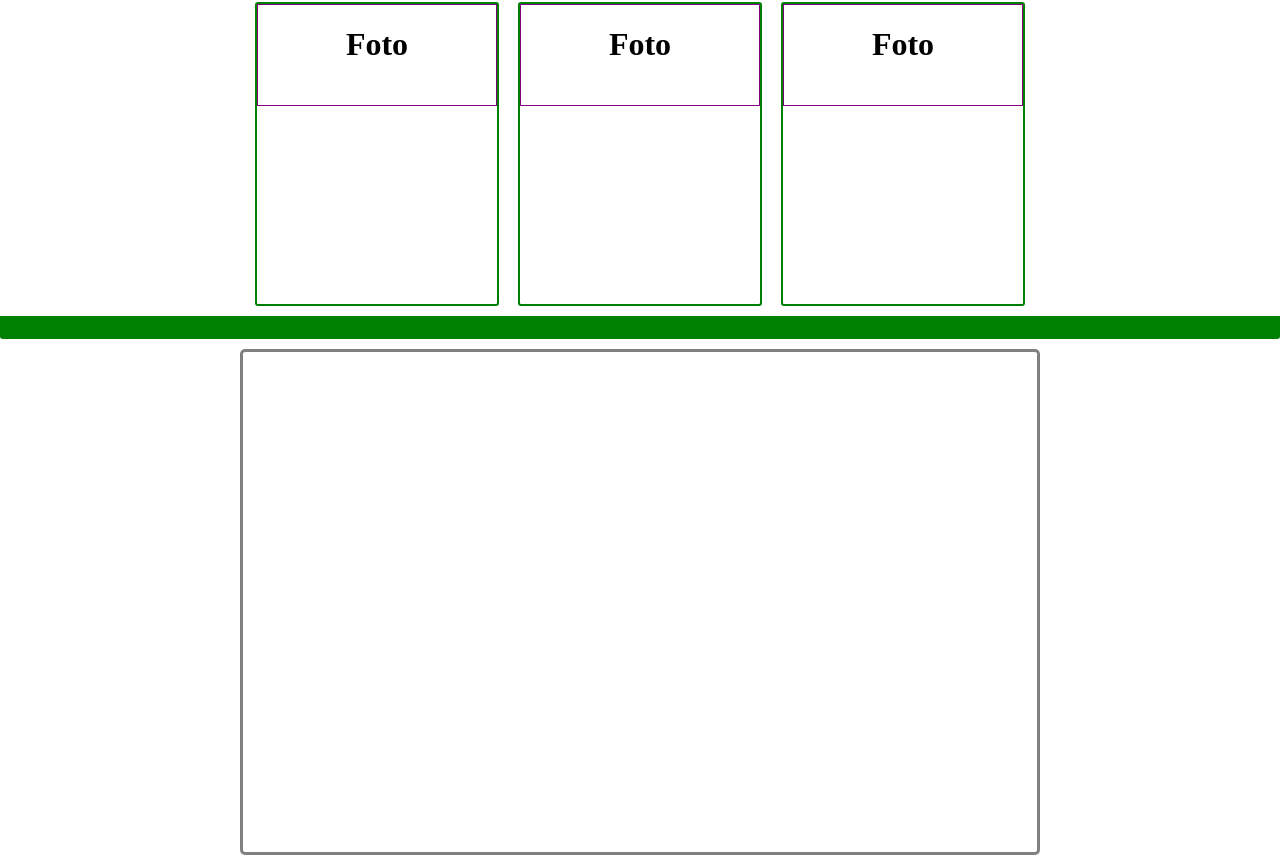
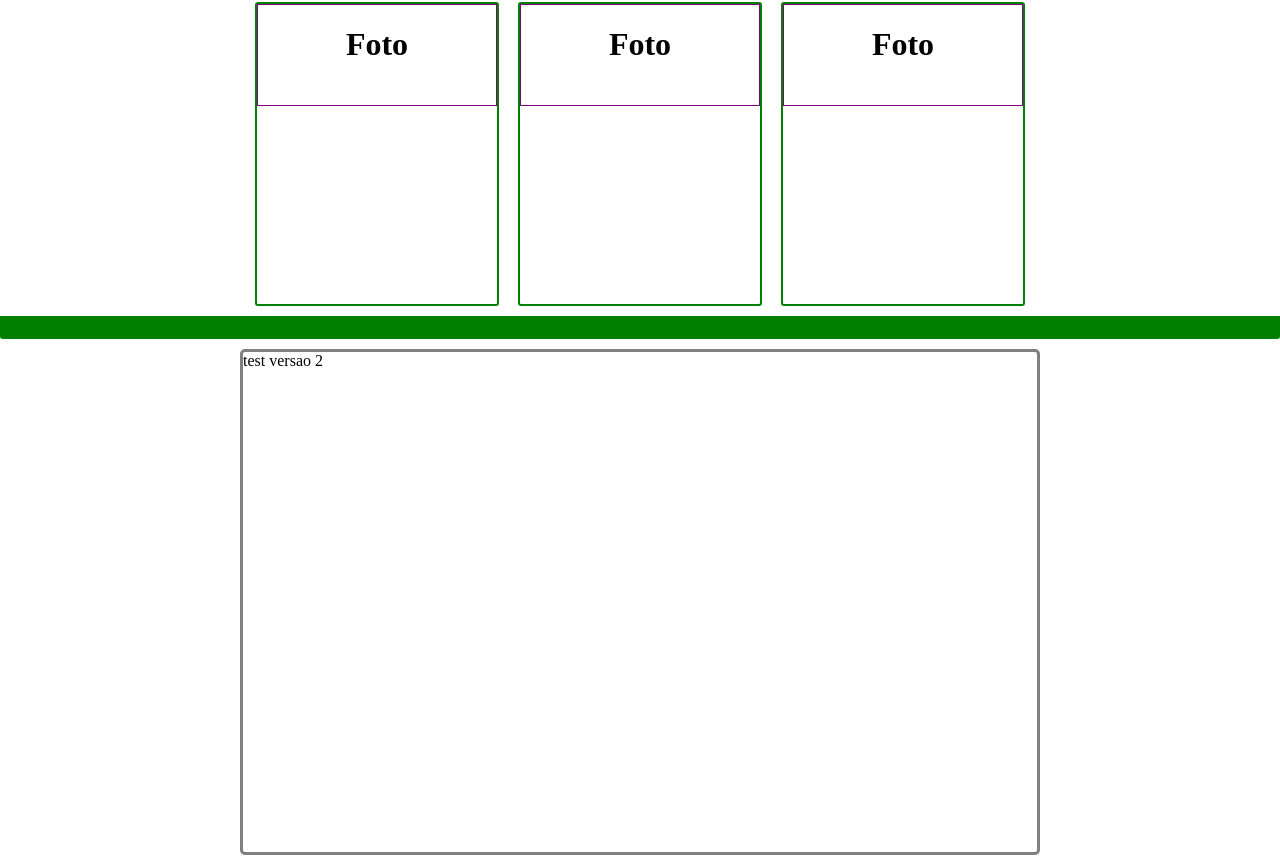
Before and after one commit to ttcaliman/AdrianCTeixeira.github.io, a plain HTML site: page index.html in a window 1280 px wide. Shown: the part 891-1755 px from the top of the page. Drawn offline with Linux system fonts and the light colour scheme.

Commit message:
test2
test2

```diff
--- a/index.html
+++ b/index.html
@@ -110,9 +110,8 @@
 		<div id="questoes">
 			<div class="question-div">
 				<div class="question-row">
-
+					test versao 2
 				</div>
-
 			</div>
 		</div>
 	</main>
```
